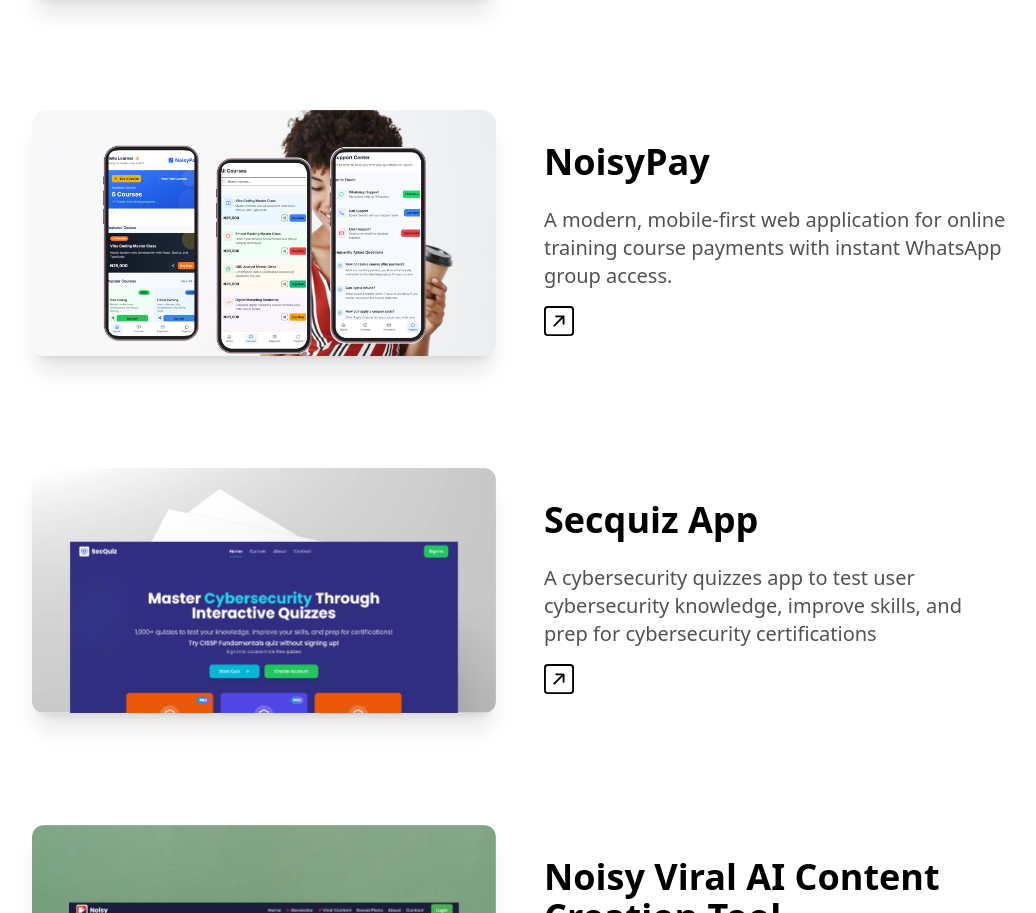
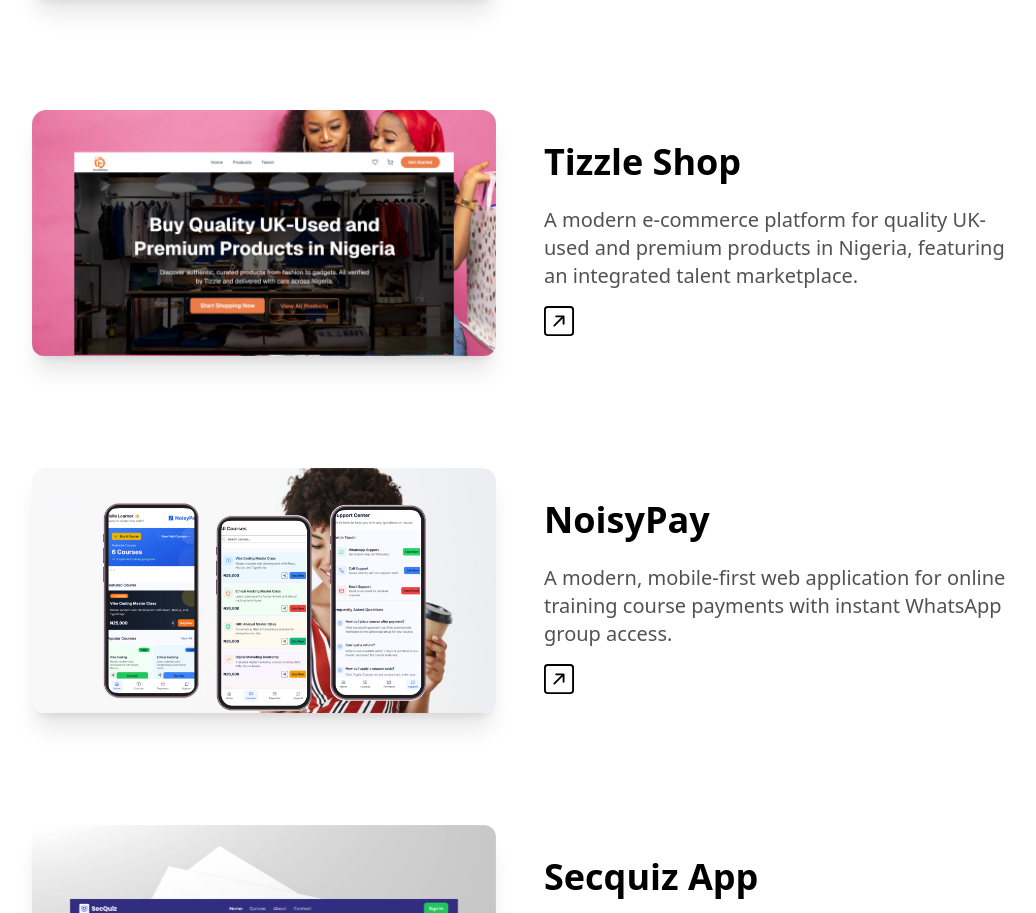
Before and after one commit to codeklin/jdev_live, a Next.js app: page / in a window 1280 px wide. Shown: the part 2230-3143 px from the top of the page, without its empty margins (120-1156 px from the left). Built offline with nearby package versions, Linux system fonts and the light colour scheme.

Commit message:
added product

```diff
--- a/components/ProjectsSection.tsx
+++ b/components/ProjectsSection.tsx
@@ -10,6 +10,12 @@
     description: "Panaceutics is a biotechnology-driven company committed to advancing wellness through science-backed, plant-based formulations.",
     image: "/panaceutics1.png",
     link: "https://panaceutics.org",
+  },
+  {
+    name: "Tizzle Shop",
+    description: "A modern e-commerce platform for quality UK-used and premium products in Nigeria, featuring an integrated talent marketplace.",
+    image: "/tizzle.png",
+    link: "https://tizzleshop.vercel.app/",
   },
   {
     name: "NoisyPay",
```
Also changed, not shown: public/tizzle.png (added).
